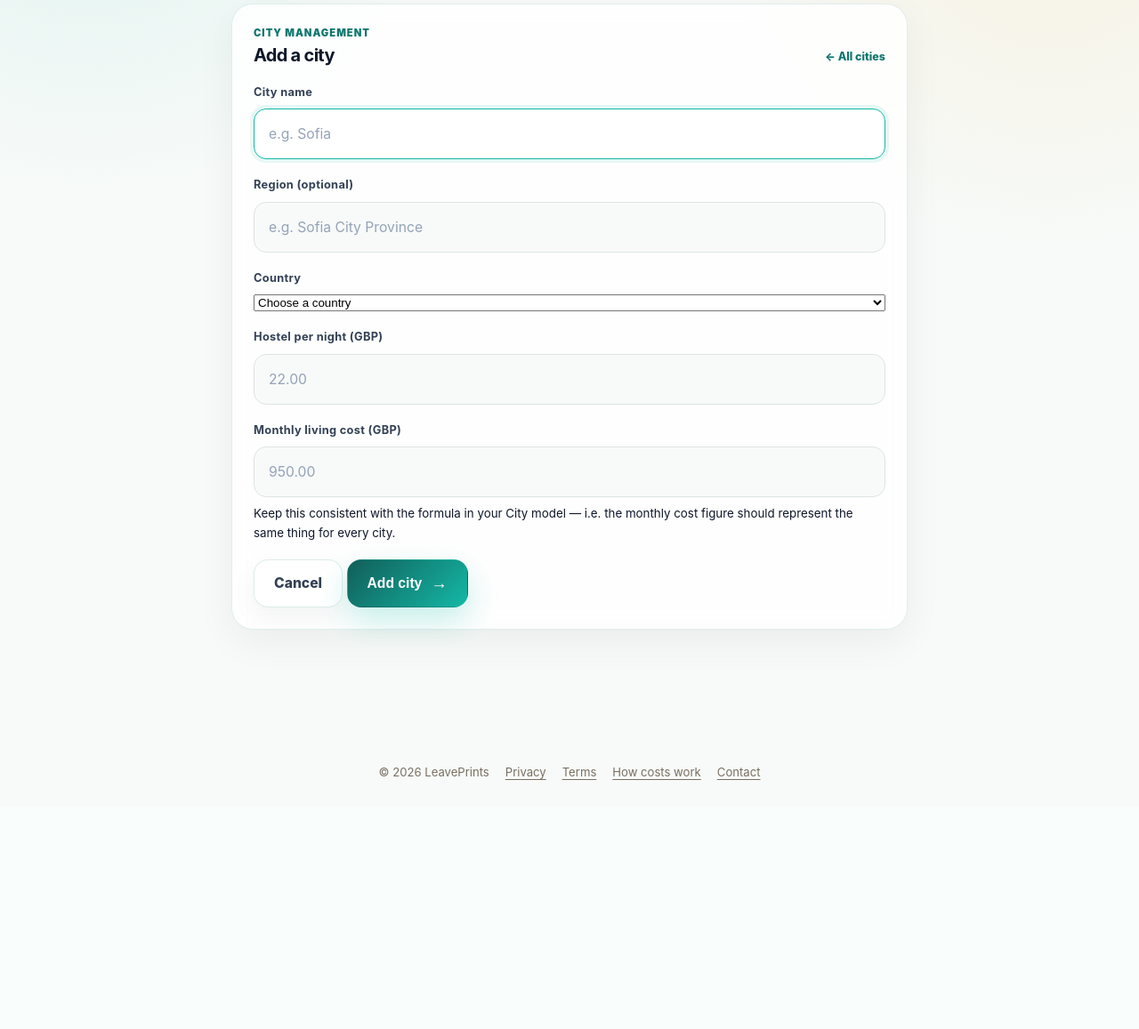
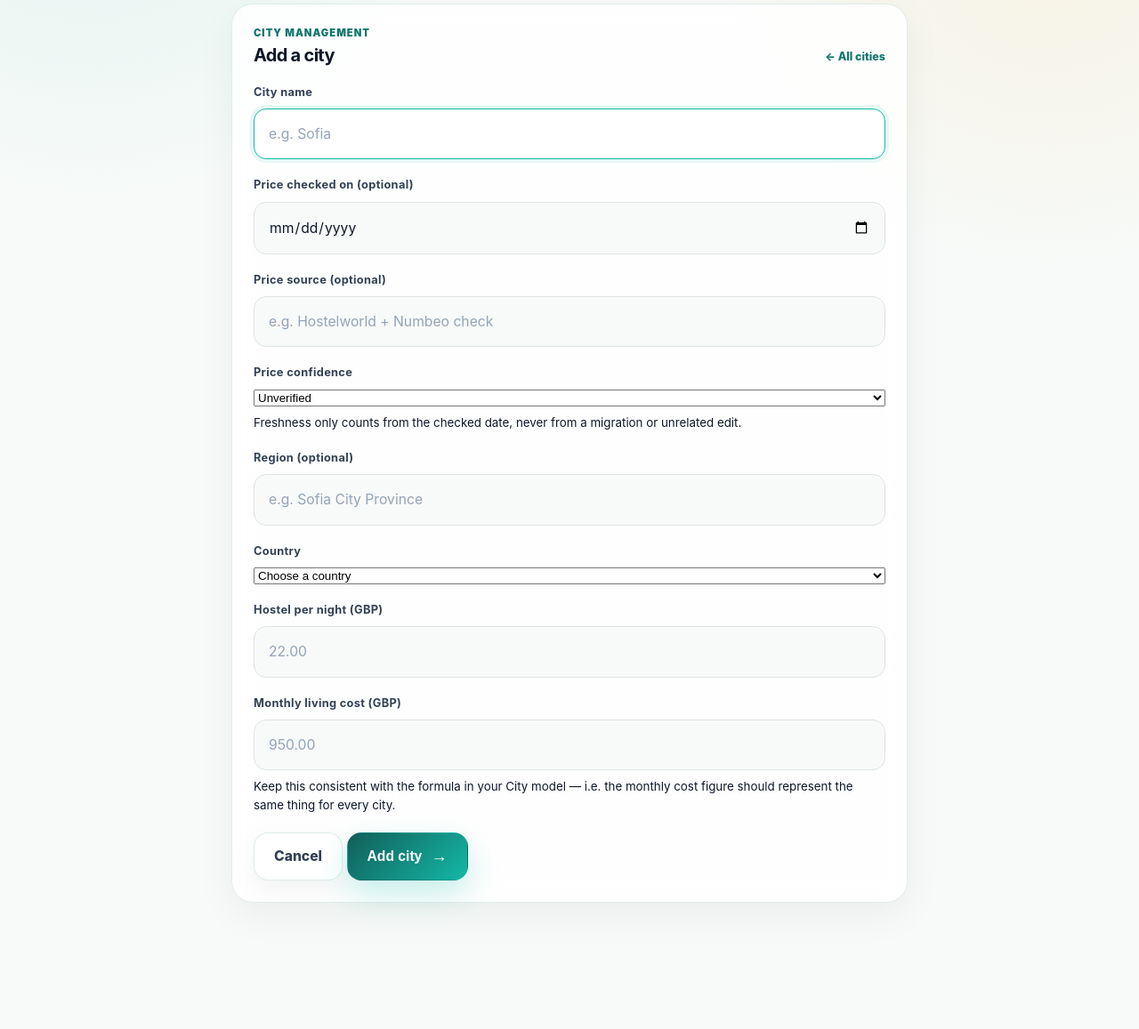
Before and after one commit to joshdean97/roamwise, a Flask app: template core/templates/city/add.html in a window 1280 px wide. Shown: the part 194-1351 px from the top of the page at 89% size. Before the commit the page ends 1071 px from the top, so only its background shows below. Run offline with Flask 3, Linux system fonts and the light colour scheme; the template is opened without the code that fills it, so the values that code supplies are empty; some libraries are stand-ins or nearby versions.

Commit message:
Add price source metadata

```diff
--- a/core/templates/city/_form.html
+++ b/core/templates/city/_form.html
@@ -12,6 +12,40 @@
         required
         autofocus
     >
+</div>
+
+<div class="form-group">
+    <label for="price_checked_at">Price checked on <span class="muted">(optional)</span></label>
+    <input
+        id="price_checked_at"
+        name="price_checked_at"
+        type="date"
+        value="{{ city.price_checked_at.strftime('%Y-%m-%d') if editing and city.price_checked_at else '' }}"
+    >
+</div>
+
+<div class="form-group">
+    <label for="price_source">Price source <span class="muted">(optional)</span></label>
+    <input
+        id="price_source"
+        name="price_source"
+        type="text"
+        maxlength="255"
+        value="{{ city.price_source if editing and city.price_source else '' }}"
+        placeholder="e.g. Hostelworld + Numbeo check"
+    >
+</div>
+
+<div class="form-group">
+    <label for="price_confidence">Price confidence</label>
+    {% set confidence = city.price_confidence if editing else 'unverified' %}
+    <select id="price_confidence" name="price_confidence">
+        <option value="unverified" {% if confidence == 'unverified' %}selected{% endif %}>Unverified</option>
+        <option value="low" {% if confidence == 'low' %}selected{% endif %}>Low</option>
+        <option value="medium" {% if confidence == 'medium' %}selected{% endif %}>Medium</option>
+        <option value="high" {% if confidence == 'high' %}selected{% endif %}>High</option>
+    </select>
+    <small class="form-help">Freshness only counts from the checked date, never from a migration or unrelated edit.</small>
 </div>
 
 <div class="form-group">
```
